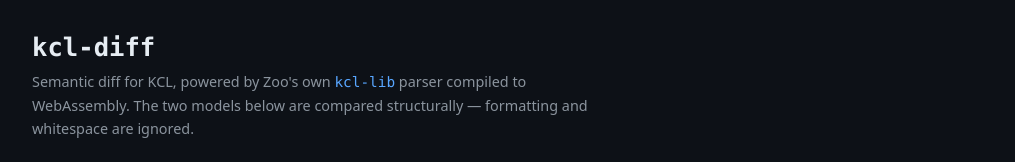
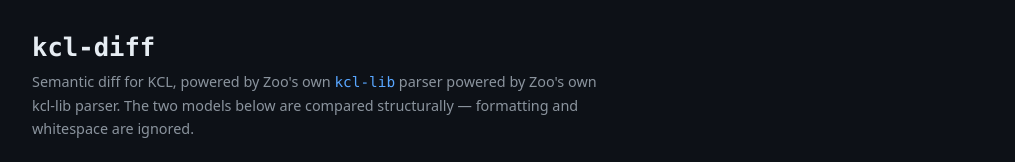
Before and after one commit to leisurelyleon/kcl-lib, a Next.js app in the folder web/: page / in a window 1280 px wide. Shown: the top 162 px of the page, without its empty margins (132-1147 px from the left). Built offline with nearby package versions, Linux system fonts and the light colour scheme; no server answers.

Commit message:
Fix typo in header description

```diff
--- a/web/app/page.tsx
+++ b/web/app/page.tsx
@@ -52,7 +52,7 @@
         <h1>kcl-diff</h1>
         <p>
           Semantic diff for KCL, powered by Zoo&apos;s own <code>kcl-lib</code> parser
-          compiled to WebAssembly. The two models below are compared structurally —
+          powered by Zoo's own kcl-lib parser. The two models below are compared structurally —
           formatting and whitespace are ignored.
         </p>
       </header>
```
